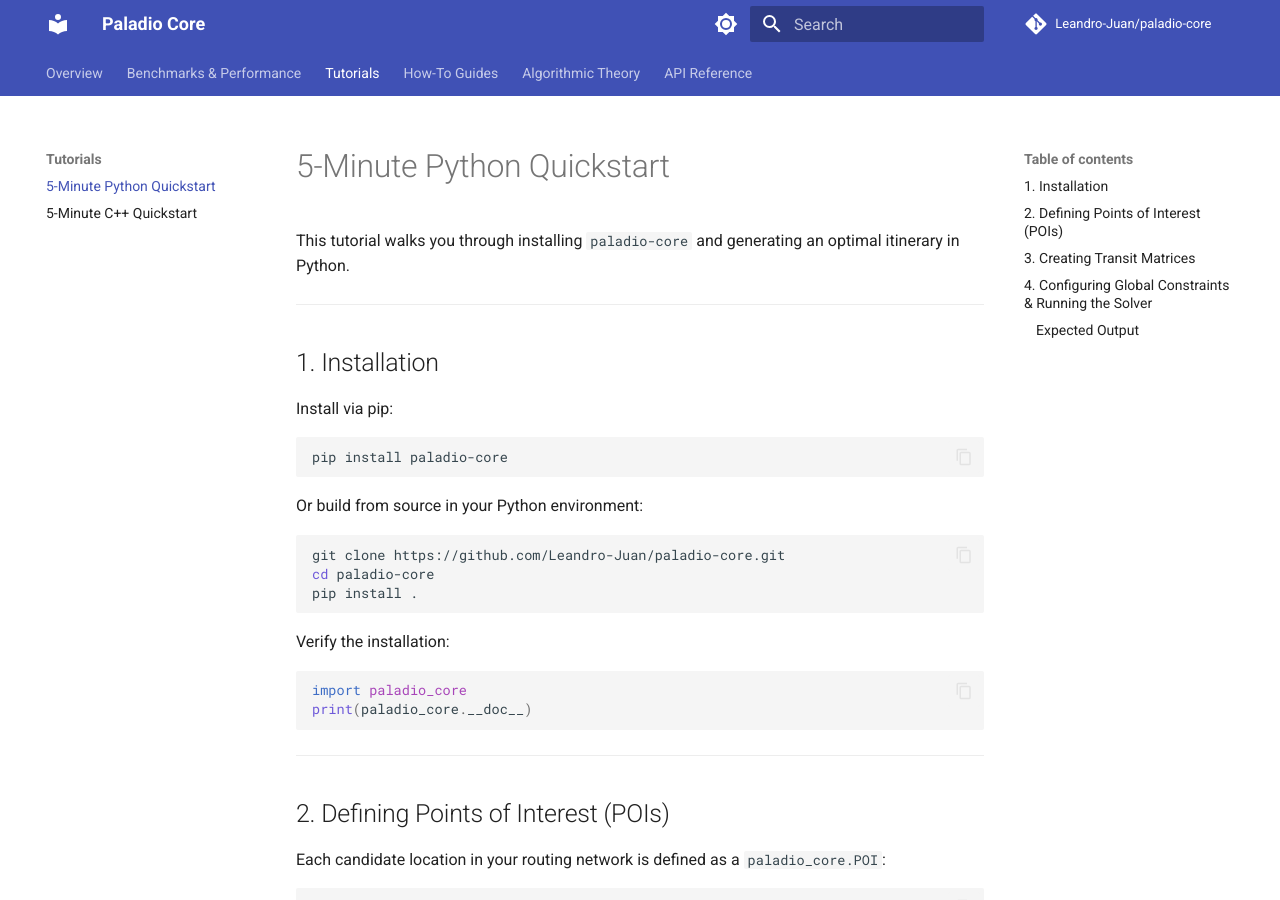
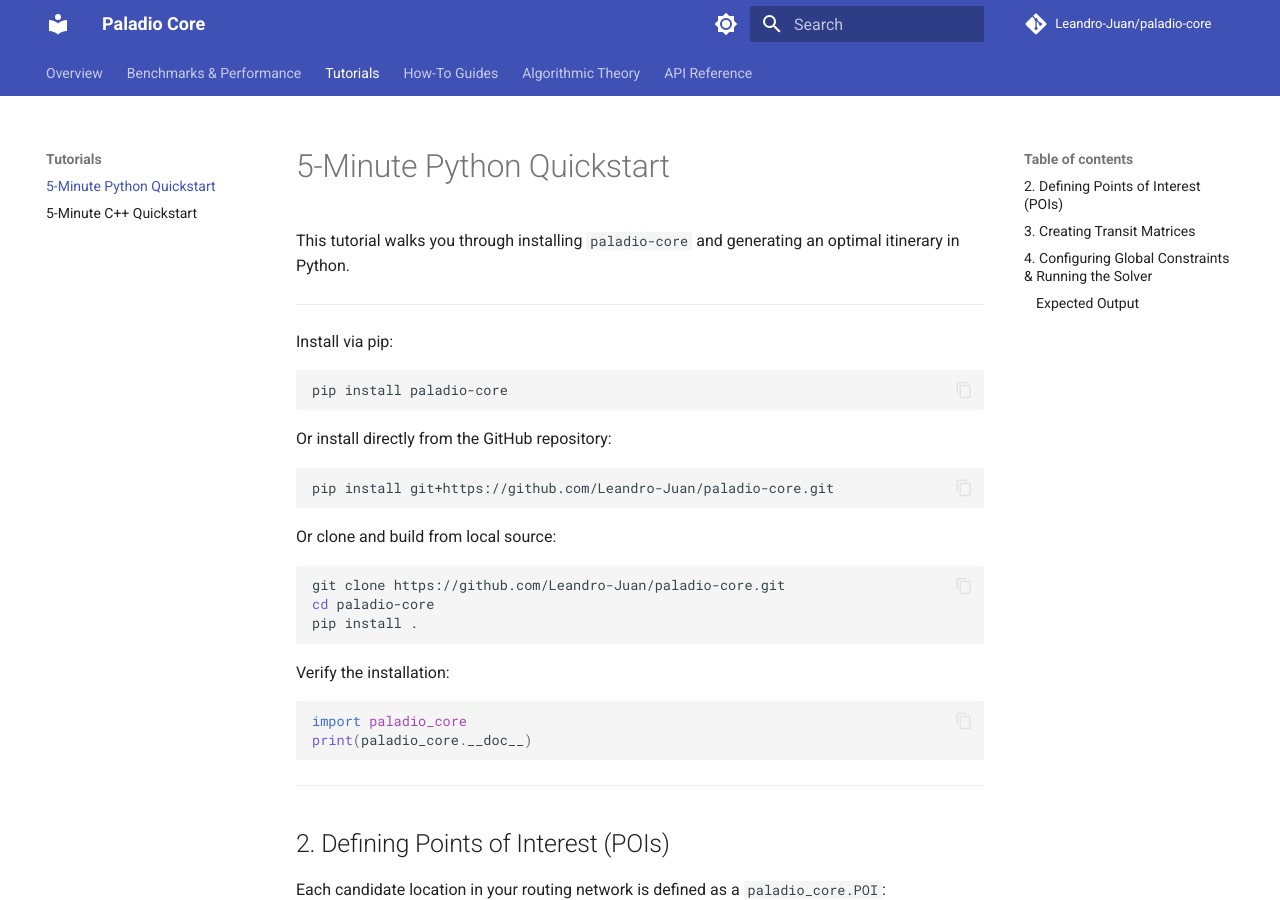
Before and after one commit to Leandro-Juan/paladio-core, an MkDocs documentation site: the page built from docs/tutorials/quickstart-python.md, in a window 1280 px wide and 900 px high. Built offline with MkDocs 1.6.1 and Material for MkDocs 9.7.7, drawn with Linux system fonts in a browser that asks for light colours; comment, search, counter and statistics services are not loaded.

````diff
--- a/docs/tutorials/quickstart-python.md
+++ b/docs/tutorials/quickstart-python.md
@@ -4,14 +4,17 @@ This tutorial walks you through installing `paladio-core` and generating an opti
 
 ---
 
-## 1. Installation
-
 Install via pip:
 ```bash
 pip install paladio-core
 ```
 
-Or build from source in your Python environment:
+Or install directly from the GitHub repository:
+```bash
+pip install git+https://github.com/Leandro-Juan/paladio-core.git
+```
+
+Or clone and build from local source:
 ```bash
 git clone https://github.com/Leandro-Juan/paladio-core.git
 cd paladio-core
````
Also changed, not shown: CMakeLists.txt (+13 -0 lines), README.md (+3 -0 lines), docs/tutorials/quickstart-cpp.md (+3 -0 lines), 5 other files.
